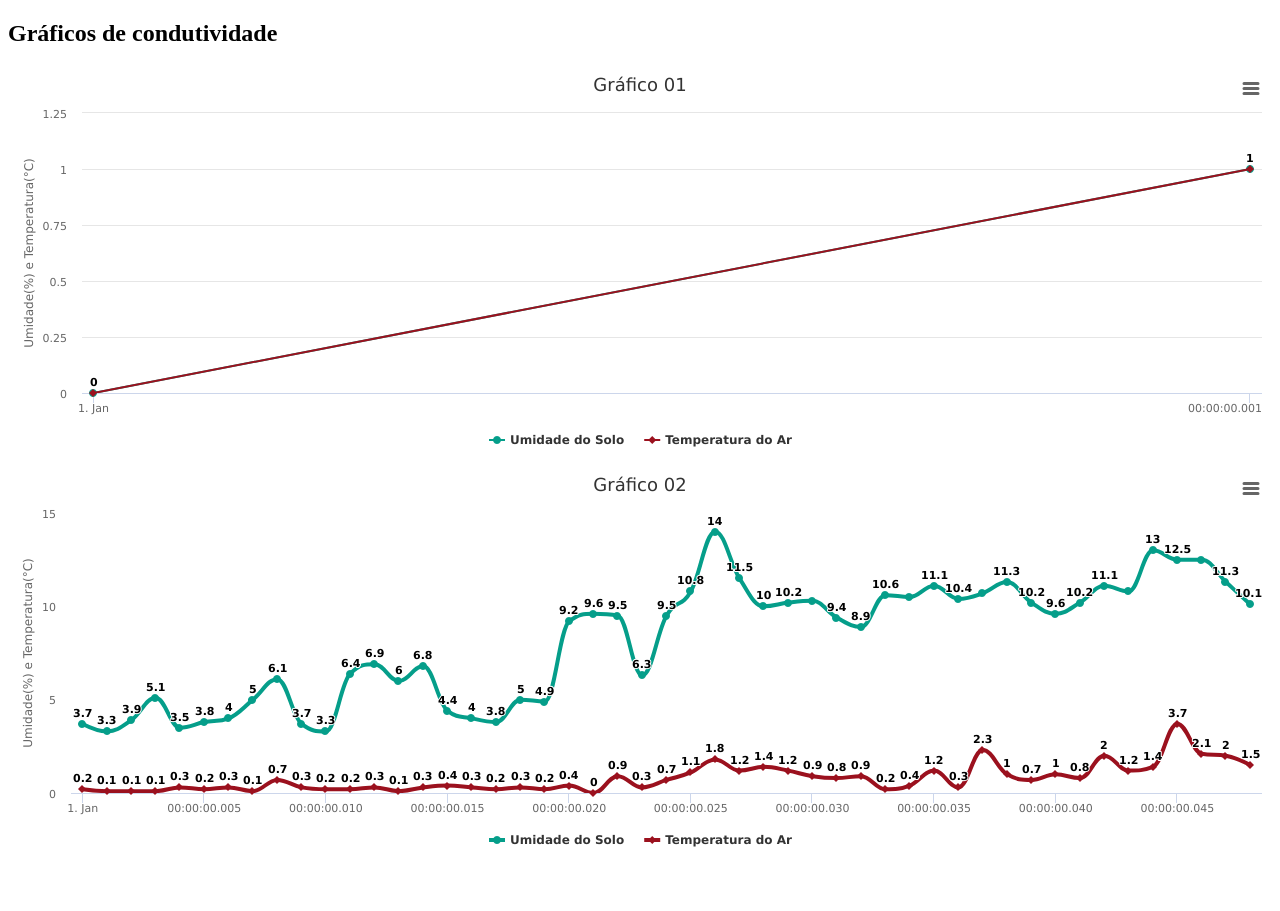
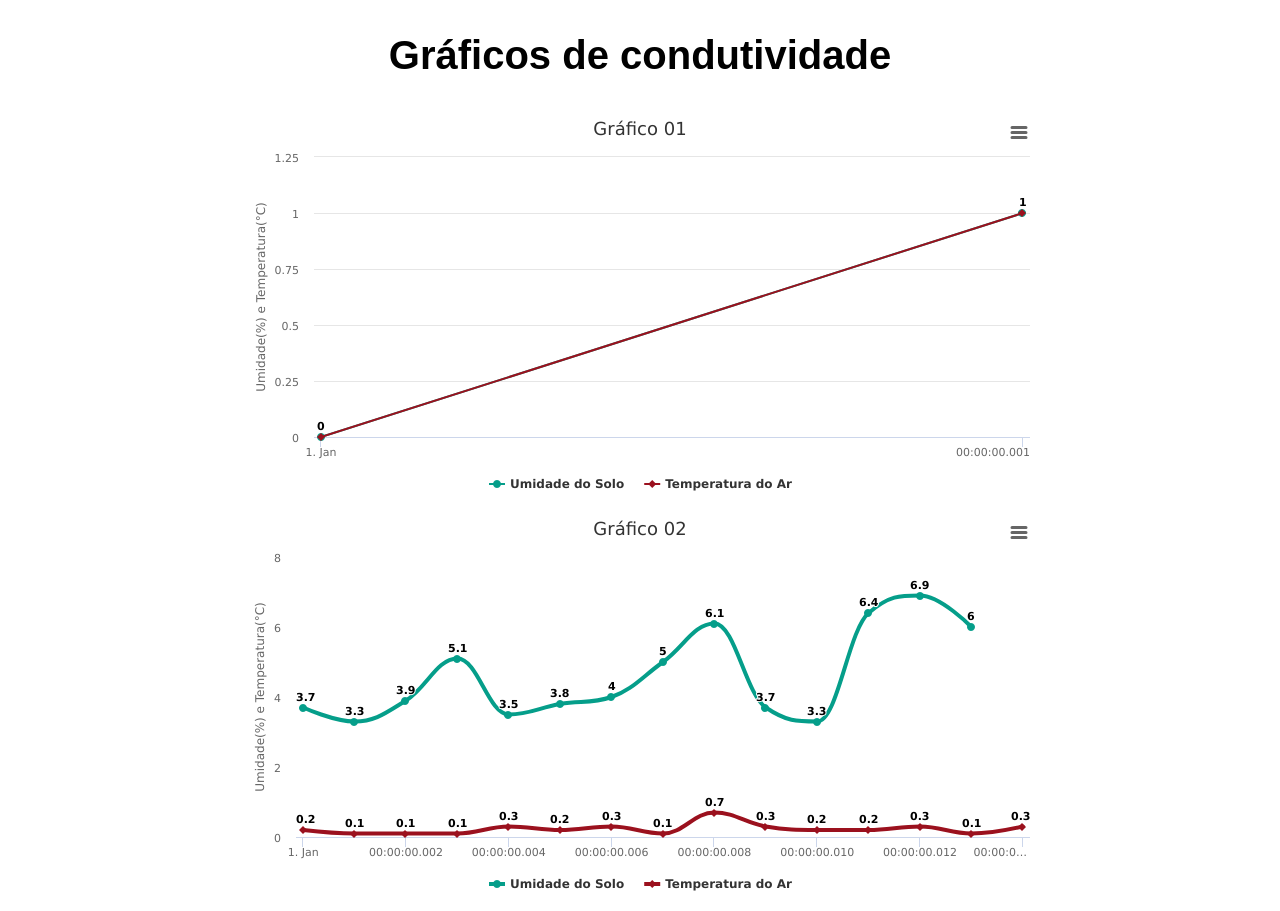
Before and after one commit to JulioAprigio8/Detectando-na-agua, a plain HTML site: page interface_dados/index.html in a window 1280 px wide. Before the commit the page ends 875 px from the top, so only its background shows below. Drawn offline with nearby package versions, Linux system fonts and the light colour scheme; no server answers.

Commit message:
corrigindo bug no CSS

```diff
--- a/interface_dados/index.html
+++ b/interface_dados/index.html
@@ -7,7 +7,7 @@
 
     <script src="https://www.gstatic.com/firebasejs/4.8.1/firebase.js"></script>
     <script src="https://ajax.googleapis.com/ajax/libs/jquery/3.5.1/jquery.min.js"></script>
-    <link rel="stylesheet" type="text/css" href="styles.css" />
+    <link rel="stylesheet" type="text/css" href="style.css" />
   </head>
   <body>
     <h2>Gráficos de condutividade</h2>
@@ -94,20 +94,14 @@
               showInLegend: true,
               name: "Umidade do Solo",
               data: [ 3.7, 3.3, 3.9, 5.1, 3.5, 3.8, 4.0, 5.0, 6.1, 3.7, 3.3, 6.4,
-            6.9, 6.0, 6.8, 4.4, 4.0, 3.8, 5.0, 4.9, 9.2, 9.6, 9.5, 6.3,
-            9.5, 10.8, 14.0, 11.5, 10.0, 10.2, 10.3, 9.4, 8.9, 10.6, 10.5, 11.1,
-            10.4, 10.7, 11.3, 10.2, 9.6, 10.2, 11.1, 10.8, 13.0, 12.5, 12.5, 11.3,
-            10.1] //parte responsavel por plotar pontos(manualmente)dos dados
+            6.9, 6.0] //parte responsavel por plotar pontos(manualmente)dos dados
             },
             {
               color: "#9B111E",
               showInLegend: true,
               name: "Temperatura do Ar",
               data: [0.2, 0.1, 0.1, 0.1, 0.3, 0.2, 0.3, 0.1, 0.7, 0.3, 0.2, 0.2,
-            0.3, 0.1, 0.3, 0.4, 0.3, 0.2, 0.3, 0.2, 0.4, 0.0, 0.9, 0.3,
-            0.7, 1.1, 1.8, 1.2, 1.4, 1.2, 0.9, 0.8, 0.9, 0.2, 0.4, 1.2,
-            0.3, 2.3, 1.0, 0.7, 1.0, 0.8, 2.0, 1.2, 1.4, 3.7, 2.1, 2.0,
-            1.5]
+            0.3, 0.1, 0.3]
             }
           ],
           plotOptions: {
```
